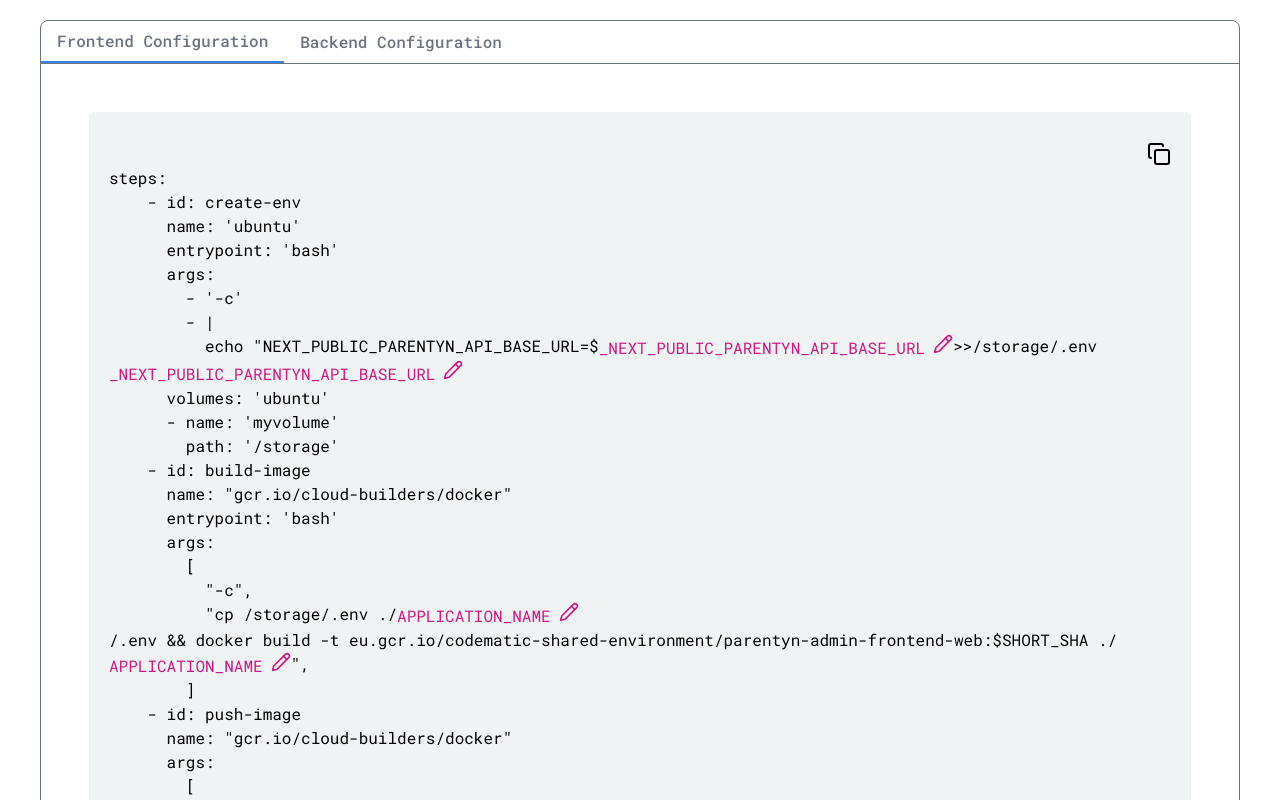
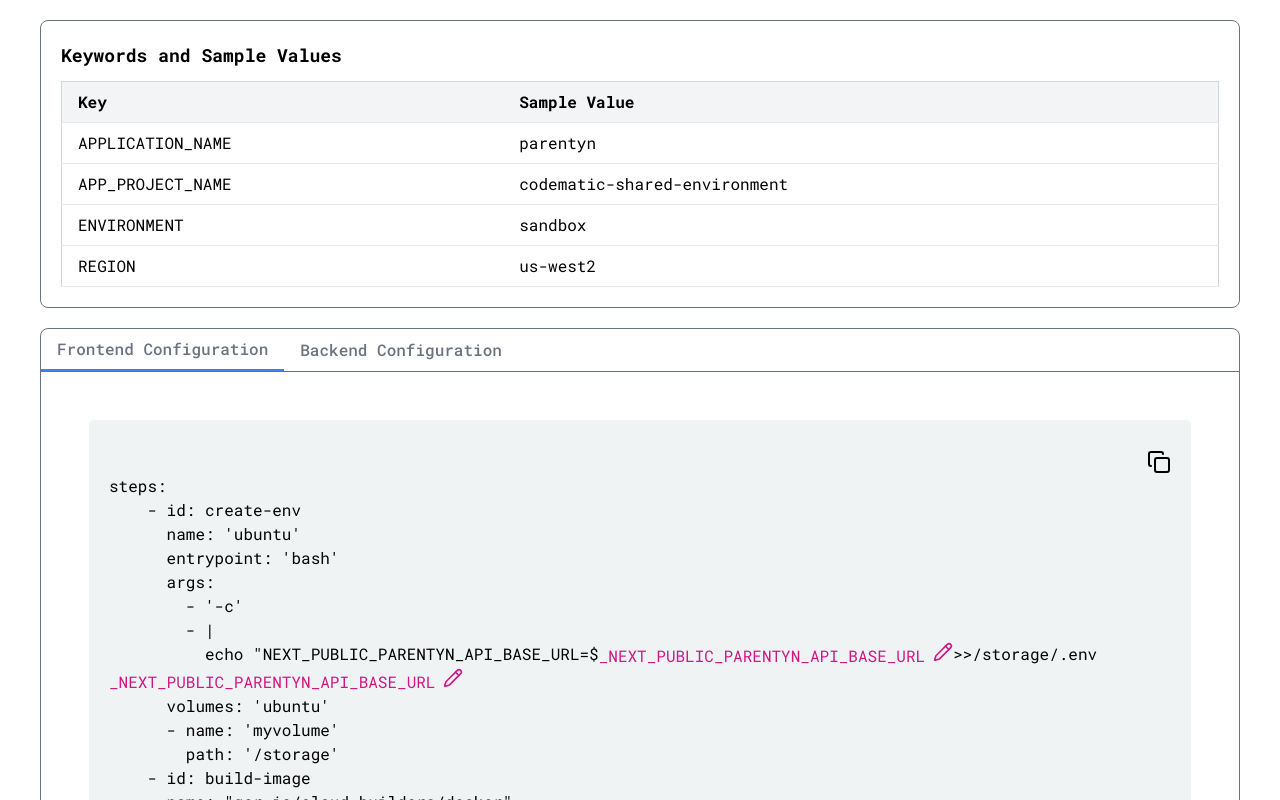
Before and after one commit to code-matic/ToolKits, a React (Vite) app in the folder codeblock-toolkit/: page / in a window 1280 px wide. Shown: the top 800 px of the page. Built offline with nearby package versions, Linux system fonts and the light colour scheme.

Commit message:
Added a keyword and sample value section

```diff
--- a/codeblock-toolkit/src/App.tsx
+++ b/codeblock-toolkit/src/App.tsx
@@ -23,6 +23,40 @@
 }]
   return (
    <section>
+
+<div className="border border-gray-500 w-[1200px] mx-auto mt-5 h-[100%] rounded-lg">
+        <div className="p-5">
+          <h2 className="text-lg font-bold mb-3">Keywords and Sample Values</h2>
+          <table className="table-auto w-full border border-gray-300">
+            <thead>
+              <tr className="bg-gray-100">
+                <th className="px-4 py-2 text-left border-b">Key</th>
+                <th className="px-4 py-2 text-left border-b">Sample Value</th>
+              </tr>
+            </thead>
+            <tbody>
+              <tr>
+                <td className="px-4 py-2 border-b">APPLICATION_NAME</td>
+                <td className="px-4 py-2 border-b">parentyn</td>
+              </tr>
+              <tr>
+                <td className="px-4 py-2 border-b">APP_PROJECT_NAME</td>
+                <td className="px-4 py-2 border-b">codematic-shared-environment</td>
+              </tr>
+              <tr>
+                <td className="px-4 py-2 border-b">ENVIRONMENT</td>
+                <td className="px-4 py-2 border-b">sandbox</td>
+              </tr>
+              <tr>
+                <td className="px-4 py-2 border-b">REGION</td>
+                <td className="px-4 py-2 border-b">us-west2</td>
+              </tr>
+            </tbody>
+          </table>
+        </div>
+      </div>
+
+
     <div  className="border border-gray-500 w-[1200px] mx-auto mt-5 h-[100%] rounded-lg">
       <div className="flex border-b border-gray-500">
         {
```
